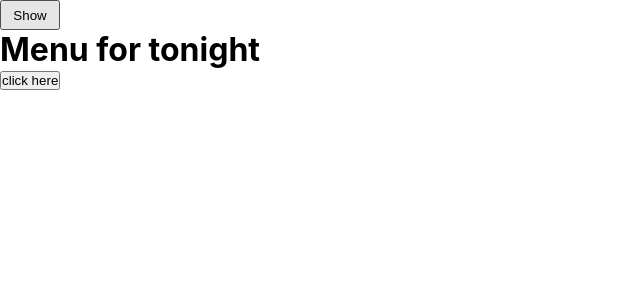
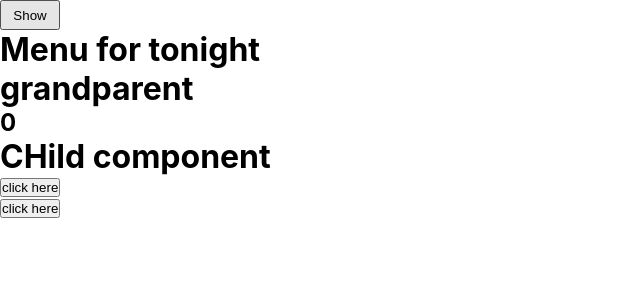
Before and after one commit to jimmy2156/classbasedproject, a React (Create React App) app: page / in a window 1280 px wide. Shown: the top 300 px of the page, without its empty margins (0-640 px from the left). Built offline with nearby package versions, Linux system fonts and the light colour scheme; no server answers.

Commit message:
react.memo tutorial

```diff
--- a/src/App.js
+++ b/src/App.js
@@ -4,12 +4,22 @@ import './App.css';
 import React from 'react';
 import Mainrender from './components/Mainrender';
 import Navbar from './components/Navbar';
+import Grandparent from './components/purecomponenets';
+import { useState } from 'react';
+
 
 
 
 
 
 function App() {
+  const [count, setcount] = useState(0)
+
+
+ function toggleon() {
+    setcount(prevState => prevState + 1)
+  }
+
 
   return (
 
@@ -17,6 +27,8 @@ function App() {
 
 
     <Navbar />
+    <Grandparent count={count} />
+    <button onClick={toggleon}>click here </button>
 
 
     <Mainrender  children={
--- /dev/null
+++ b/src/components/child.js
@@ -0,0 +1,9 @@
+
+import React, {memo} from "react"
+
+export default React.memo(function Child() {
+    console.log("child render")
+    return (
+        <div><h1>CHild component</h1></div>
+    )
+})
--- /dev/null
+++ b/src/components/purecomponenets.js
@@ -0,0 +1,19 @@
+import { PureComponent } from "react";
+import Child from "./child";
+
+
+class Grandparent extends PureComponent {
+
+    render() {
+        console.log("render")
+        return ( <div>
+            <h1>grandparent</h1>
+            <h2>{this.props.count}</h2>
+            <Child />
+            </div>
+
+        )
+
+    }
+}
+export default Grandparent
```
